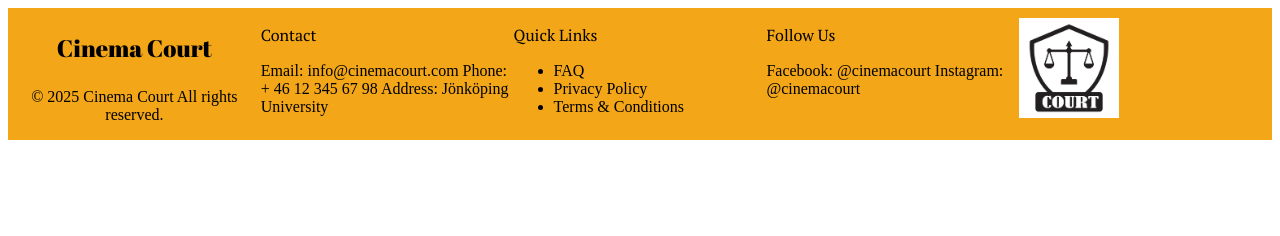
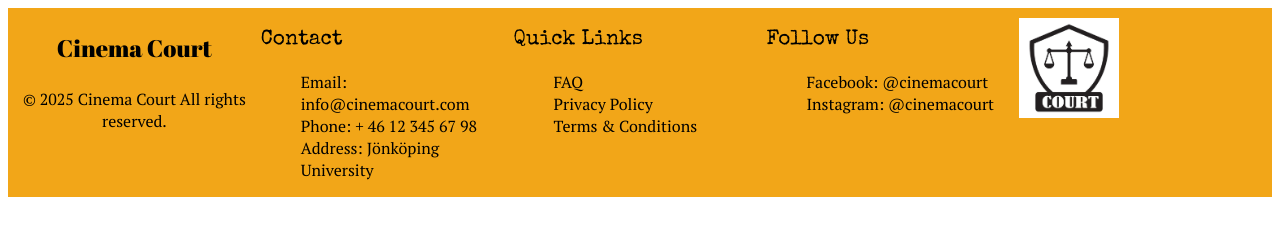
Before and after one commit to web-design-project-2025/web-design-project-group-15, a plain HTML site: page index.html in a window 1280 px wide. Drawn offline with nearby package versions, Linux system fonts and the light colour scheme.

Commit message:
fonts and details

```diff
--- a/index.html
+++ b/index.html
@@ -32,15 +32,16 @@
         </div>
         <div>
           <p class="footer-2nd-header">Contact</p>
-          <p>
-            Email: info@cinemacourt.com Phone: + 46 12 345 67 98 Address:
-            Jönköping University
-          </p>
+          <ul class="Footer-running-text">
+            <li>Email: info@cinemacourt.com</li>
+            <li>Phone: + 46 12 345 67 98</li>
+            <li>Address: Jönköping University</li>
+          </ul>
         </div>
         <div>
           <p class="footer-2nd-header">Quick Links</p>
           <nav>
-            <ul>
+            <ul class="Footer-running-text">
               <a href=""></a>
               <li>FAQ</li>
               <a href=""></a>
@@ -52,7 +53,10 @@
         </div>
         <div>
           <p class="footer-2nd-header">Follow Us</p>
-          <p>Facebook: @cinemacourt Instagram: @cinemacourt</p>
+          <ul class="Footer-running-text">
+            <li>Facebook: @cinemacourt</li>
+            <li>Instagram: @cinemacourt</li>
+          </ul>
         </div>
         <div>
           <img id="logo-footer" src="img/logotype-placeholder.jpg" alt="logo" />
--- a/main.css
+++ b/main.css
@@ -11,12 +11,18 @@ footer {
   font-size: 1.5rem;
   text-align: center;
 }
+
+.Footer-running-text {
+  list-style: none;
+  font-family: "PT serif", serif;
+}
 .footer-2nd-header {
-  font-family: "PT serif", serif;
-  font-style: bold;
+  font-family: "Special Elite", serif;
+  font-size: 1.3rem;
 }
 .footer-1st-column {
   text-align: center;
+  font-family: "PT serif", serif;
 }
 #logo-footer {
   width: 100px;
```
